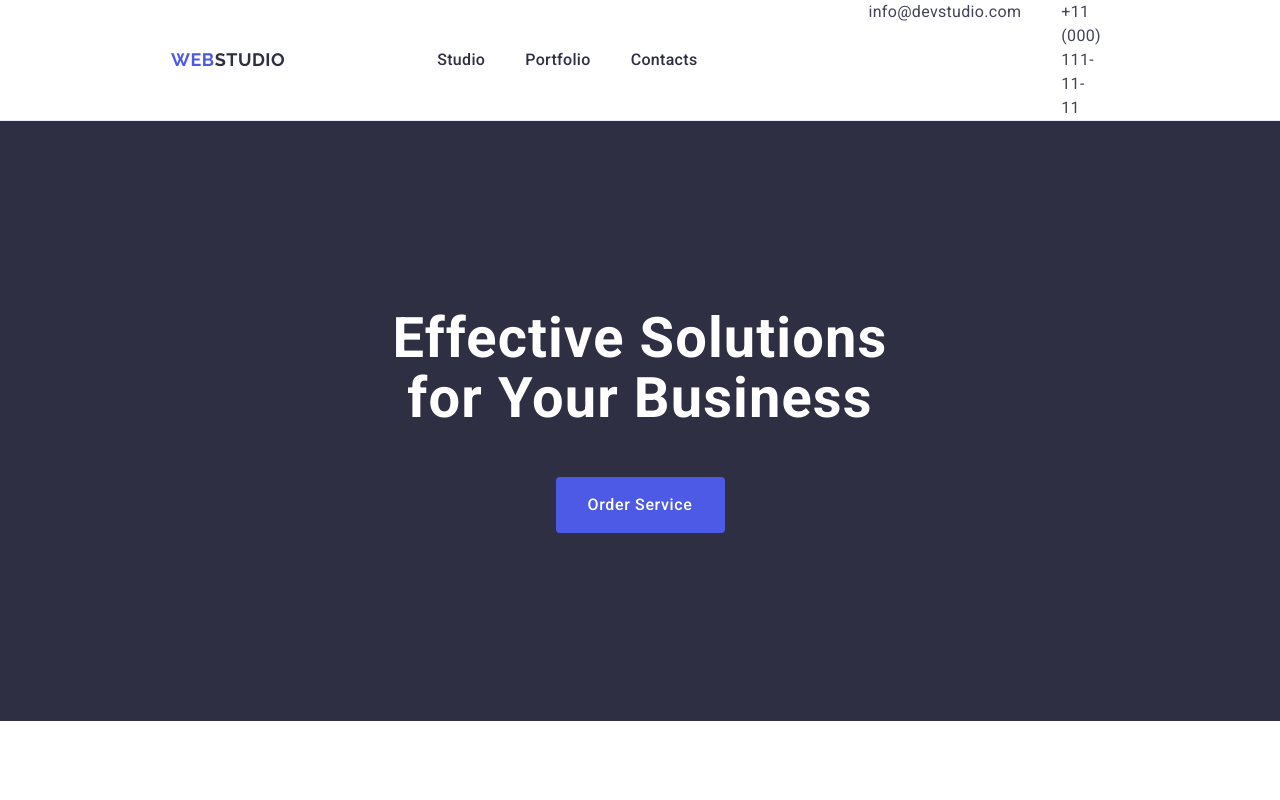
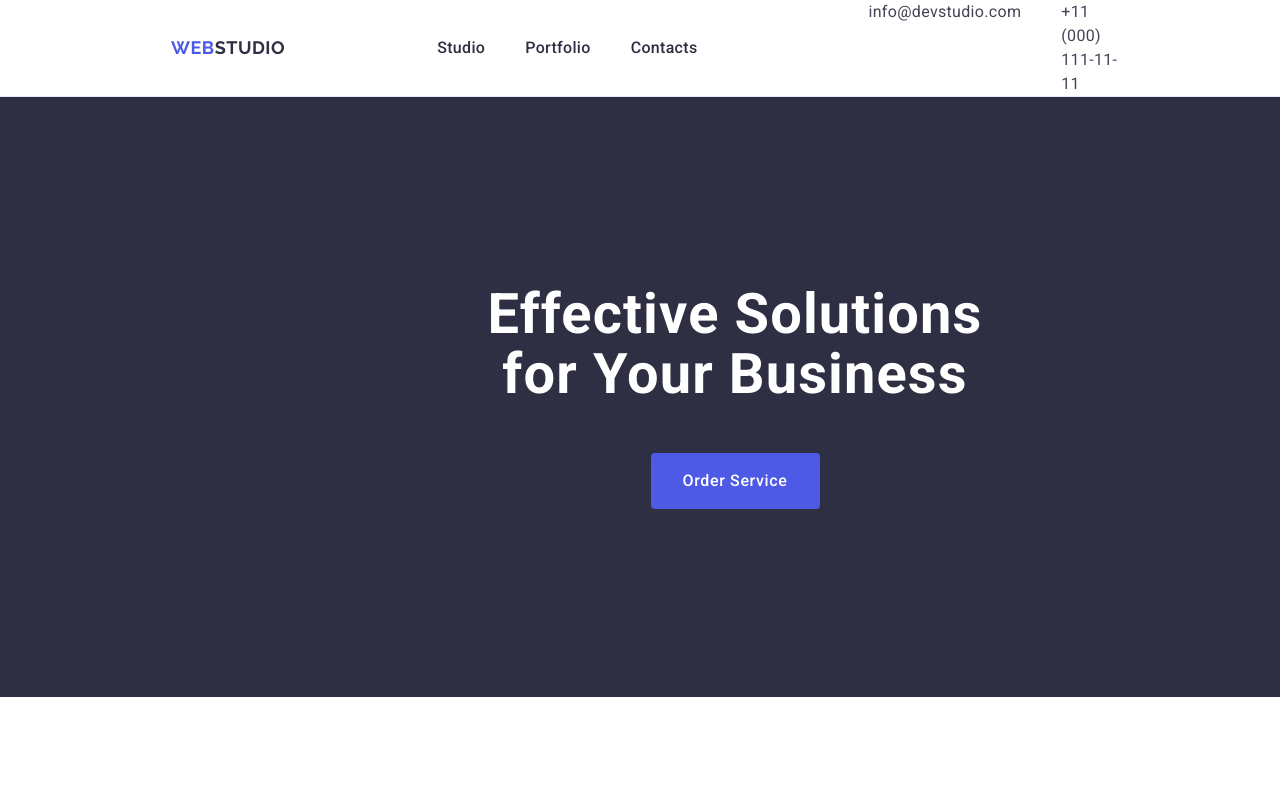
Before and after one commit to Yura-Chek/goit-markup-hw-03, a plain HTML site: page index.html in a window 1280 px wide. Shown: the top 800 px of the page. Drawn offline with nearby package versions, Linux system fonts and the light colour scheme.

Commit message:
change header + section 3

```diff
--- a/css/styles.css
+++ b/css/styles.css
@@ -46,7 +46,7 @@ ul {
 }
 
 .container {
-  max-width: 1158px;
+  width: 1158px;
   margin-left: 156px;
   margin-right: 156px;
   padding: 0 15px;
@@ -108,9 +108,9 @@ ul {
   display: flex;
 }
 
-.contacts-link {
+/* .contacts-link {
   display: flex;
-}
+} */
 
 .contacts-link-item {
   font-size: 16px;
@@ -246,6 +246,7 @@ ul {
 .section-third-item {
   background-color: #ffffff;
   border-radius: 0 0 4px 4px;
+  width: calc((100% - 72px) / 4);
 }
 
 .section-fourth {
```
